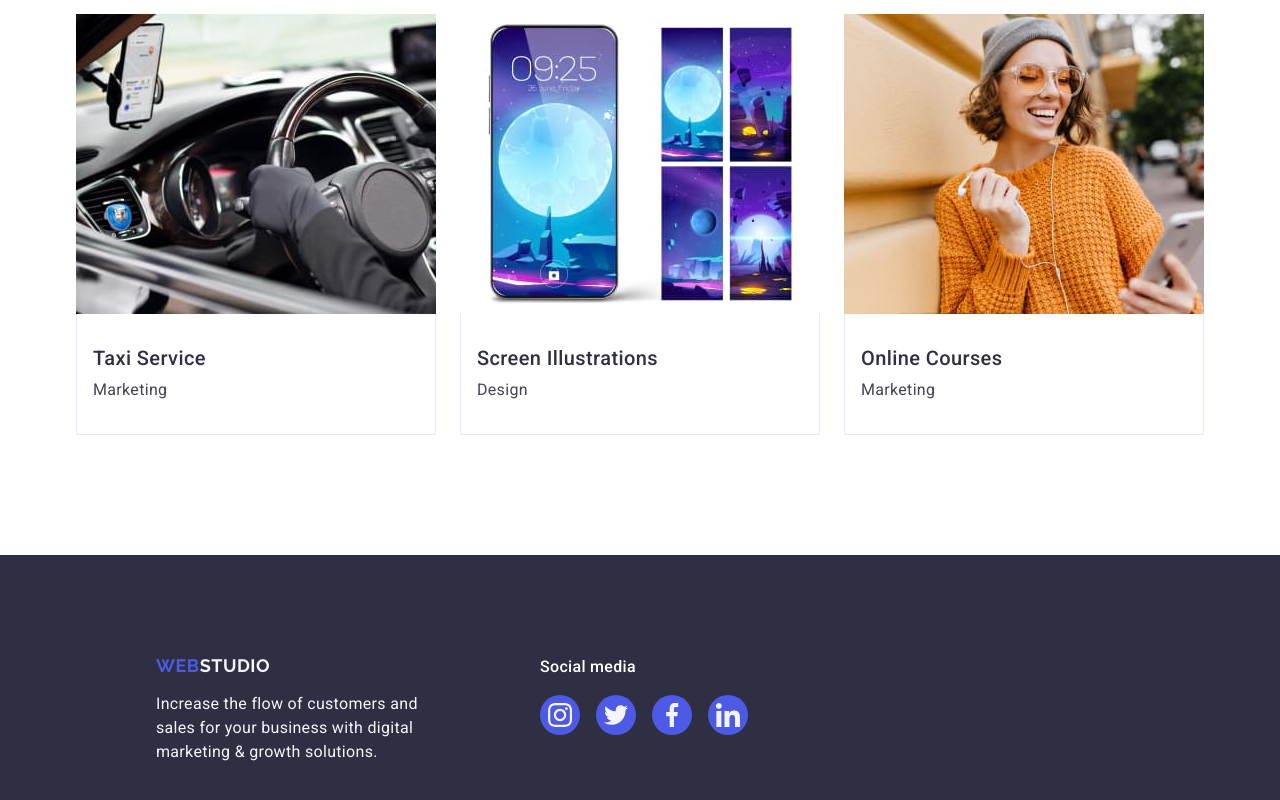
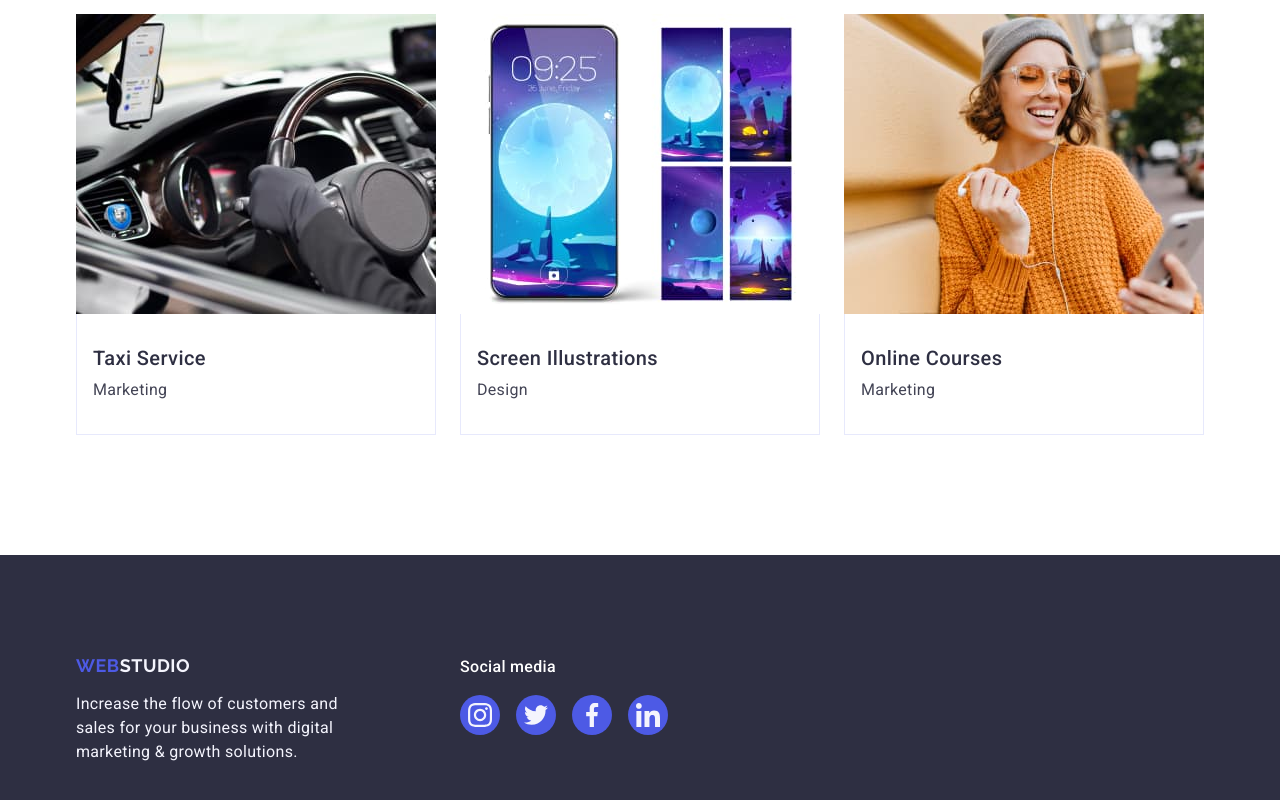
Before and after one commit to Lina-Faikun/goit-markup-hw-04, a plain HTML site: page index.html in a window 1280 px wide. Shown: the part 2622-3422 px from the top of the page. Drawn offline with nearby package versions, Linux system fonts and the light colour scheme.

Commit message:
home work4

```diff
--- a/css/styles.css
+++ b/css/styles.css
@@ -452,15 +452,16 @@ img {
 
  .footer-content{
         display: flex;
+        width: 1158px;
+        margin-left: auto;
+        margin-right: auto;
+        padding: 0 15px;
         align-items: baseline;
-        margin-right: 120px;
+
  }
 .footer-logo-text{
-
         margin-right: 120px;
-        margin-left: 156px;
-
-}
+        }
 
 .footer-logo {
         display: inline-block;
```
